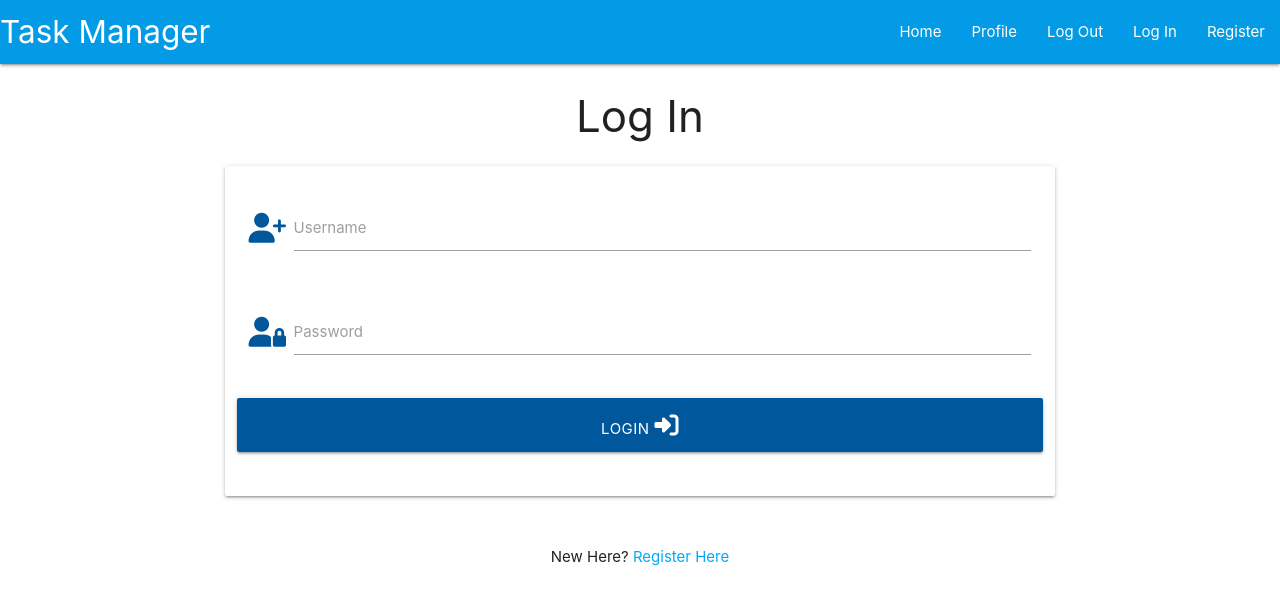
After one commit to AM505/recipie_site, a Flask app: template recipe_site/templates/login.html in a window 1280 px wide. The commit adds this page. Shown: the top 605 px of the page. Run offline with Flask 3, Linux system fonts and the light colour scheme; the template is opened without the code that fills it, so the values that code supplies are empty.

Commit message:
added routes for usr login

```diff
--- a/recipe_site/templates/admin_recipe.html
+++ b/recipe_site/templates/admin_recipe.html
@@ -11,7 +11,7 @@
             <div class="input-field col s12">
                 <i class="fas fa-folder-open prefix light-blue-text text-darken-4"></i>
                 <input id="category_name" name="category_name" value="" minlength="3" maxlength="25" type="text" class="validate" required>
-                <label for="category_name">Category Name</label>
+                <label for="category_name">Recipe Name</label>
             </div>
         </div>
         <!-- submit button -->
--- a/recipe_site/templates/base.html
+++ b/recipe_site/templates/base.html
@@ -3,31 +3,61 @@
 <head>
     <meta charset="UTF-8">
     <meta name="viewport" content="width=device-width, initial-scale=1.0">
-    <title>Document</title>
-    <!-- Vendor CSS Files -->
-    <link href="{{url_for('static', filename = 'assets/vendor/bootstrap/css/bootstrap.min.css' )}}" rel="stylesheet">
-    <link href="{{url_for('static', filename = 'assets/vendor/bootstrap-icons/bootstrap-icons.css' )}} " rel="stylesheet">
-    <link href="{{url_for('static', filename = 'assets/vendor/swiper/swiper-bundle.min.css' )}} " rel="stylesheet">
-    <link href="{{url_for('static', filename = 'assets/vendor/glightbox/css/glightbox.min.css' )}} " rel="stylesheet">
-    <link href="{{url_for('static', filename = 'assets/vendor/aos/aos.css' )}} " rel="stylesheet">
-
-    <!-- Template Main CSS Files -->
-    <link href="{{url_for('static', filename = 'assets/css/variables.css' )}} " rel="stylesheet">
-    <link href="{{url_for('static', filename = 'assets/css/main.css' )}} " rel="stylesheet">
-    <link rel="stylesheet" href="{{url_for('static', filename = 'css/style.css' )}}">
+    <link rel="stylesheet" href="https://cdnjs.cloudflare.com/ajax/libs/font-awesome/6.4.2/css/all.min.css"
+        integrity="sha512-z3gLpd7yknf1YoNbCzqRKc4qyor8gaKU1qmn+CShxbuBusANI9QpRohGBreCFkKxLhei6S9CQXFEbbKuqLg0DA==" crossorigin="anonymous" referrerpolicy="no-referrer" />
+    <link rel="stylesheet" href="https://cdnjs.cloudflare.com/ajax/libs/materialize/1.0.0/css/materialize.min.css">
+    <link rel="stylesheet" href="{{url_for('static', filename='css/style.css')}}">
+    {% block styes %}
+    {% endblock %}
+    <title>Task Manager</title>
 </head>
 <body>
+    <header>
+        <!-- top navbar -->
+        <nav class="nav-extended text-shadow light-blue darken-1">
+            <div class="nav-wrapper">
+                <a href="{{url_for('index')}}" class="brand-logo">Task Manager</a>
+                <a href="#" data-target="mobile-demo" class="sidenav-trigger right"><i class="fas fa-bars"></i></a>
+                <ul class="right hide-on-med-and-down">
+                    <li><a href="{{url_for('index')}}">Home</a></li>
+                    <li><a href="#">Profile</a></li>
+                    <li><a href="#">Log Out</a></li>
+                    <li><a href="{{url_for('login')}}">Log In</a></li>
+                    <li><a href="{{url_for('register')}}">Register </a></li>
+                </ul>
+            </div>
+        </nav>
+        <!-- mobile side navbar -->
+        <ul class="sidenav" id="mobile-demo">
+            <li><h4 class="center-align light-blue-text text-darken-4">Task Manager</h4></li>
+            <li><a href="{{url_for('index')}}">Home</a></li>
+            <li><a href="#">Profile</a></li>
+            <li><a href="#">Log Out</a></li>
+            <li><a href="{{url_for('login')}}">Log In</a></li>
+            <li><a href="{{url_for('register')}}">Register </a></li>
+        </ul>
+
+    </header>
+    <section>
+        <!--flash messages-->
+        {% with messages = get_flashed_messages() %}
+
+            {% if messages%}
+                {% for message in messages%}
+                    <div class="row flashes">
+                        <h4 class="light-blue lighten-4 center-align">{{message}}</h4>
+                    </div>
+                {% endfor %}
+            {% endif %}
+        {% endwith %}
+    </section>
+
     {% block content %}
     {% endblock %}
-
-    <!-- Vendor JS Files -->
-    <script src=" {{url_for('static', filename = 'assets/vendor/bootstrap/js/bootstrap.bundle.min.js' )}} "></script>
-    <script src=" {{url_for('static', filename = 'assets/vendor/swiper/swiper-bundle.min.js' )}} "></script>
-    <script src="{{url_for('static', filename = 'assets/vendor/glightbox/js/glightbox.min.js' )}} "></script>
-    <script src="{{url_for('static', filename = 'assets/vendor/aos/aos.js' )}} "></script>
-    <script src="{{url_for('static', filename = 'assets/vendor/php-email-form/validate.js' )}} "></script>
-
-    <!-- Template Main JS File -->
-    <script src="assets/js/main.js"></script>
+    <script src="https://code.jquery.com/jquery-3.7.1.min.js" integrity="sha256-/JqT3SQfawRcv/BIHPThkBvs0OEvtFFmqPF/lYI/Cxo=" crossorigin="anonymous"></script>
+    <script src="https://cdnjs.cloudflare.com/ajax/libs/materialize/1.0.0/js/materialize.min.js"></script>
+    <script src="{{url_for('static', filename='js/script.js')}}"></script>
+    {% block scripts%}
+    {% endblock %}
 </body>
 </html>
--- /dev/null
+++ b/recipe_site/templates/login.html
@@ -0,0 +1,47 @@
+{% extends "base.html" %}
+
+{% block content %}
+
+<h3 class="center-align">Log In</h3>
+<div class="row">
+    <form action="{{url_for('login')}}" class="col s12 m8 offset-m2" method="POST">
+
+        <div class="card-panel">
+            <!--username-->
+            <div class="row">
+                <div class="input-field col s12">
+                    <i class="fas fa-user-plus prefix light-blue-text text-darken-4"></i>
+                    <input id="username" name="username" type="text" minlength="5" maxlength="15"
+                        pattern="^[a-zA-Z0-9]{5,15}$" class="validate" required>
+                    <label for="username">Username</label>
+                </div>
+            </div>
+            <!--password-->
+            <div class="row">
+                <div class="input-field col s12">
+                    <i class="fas fa-user-lock prefix light-blue-text text-darken-4"></i>
+                    <input id="password" name="password" type="password" class="validate" minlength="8" maxlength="15"
+                        pattern="^[a-zA-Z0-9]{5,15}$">
+                    <label for="password">Password</label>
+                </div>
+            </div>
+            <div class="row">
+                <button type="submit" class="col s12 btn-large light-blue darken-4 text-shadow">
+                    LogIn <i class="fas fa-sign-in-alt"></i>
+                </button>
+            </div>
+        </div>
+    </form>
+</div>
+
+<div class="row">
+    <div class="col s12">
+        <p class="center-align">
+            New Here?
+            <a href="{{url_for('register')}}" class="light-blue-text test-darken-4">Register Here</a>
+        </p>
+    </div>
+</div>
+
+
+{% endblock %}
```
Also changed, not shown: recipe_site/routes.py (+14 -2 lines), recipe_site/templates/register.html (added, +47 -0 lines).
